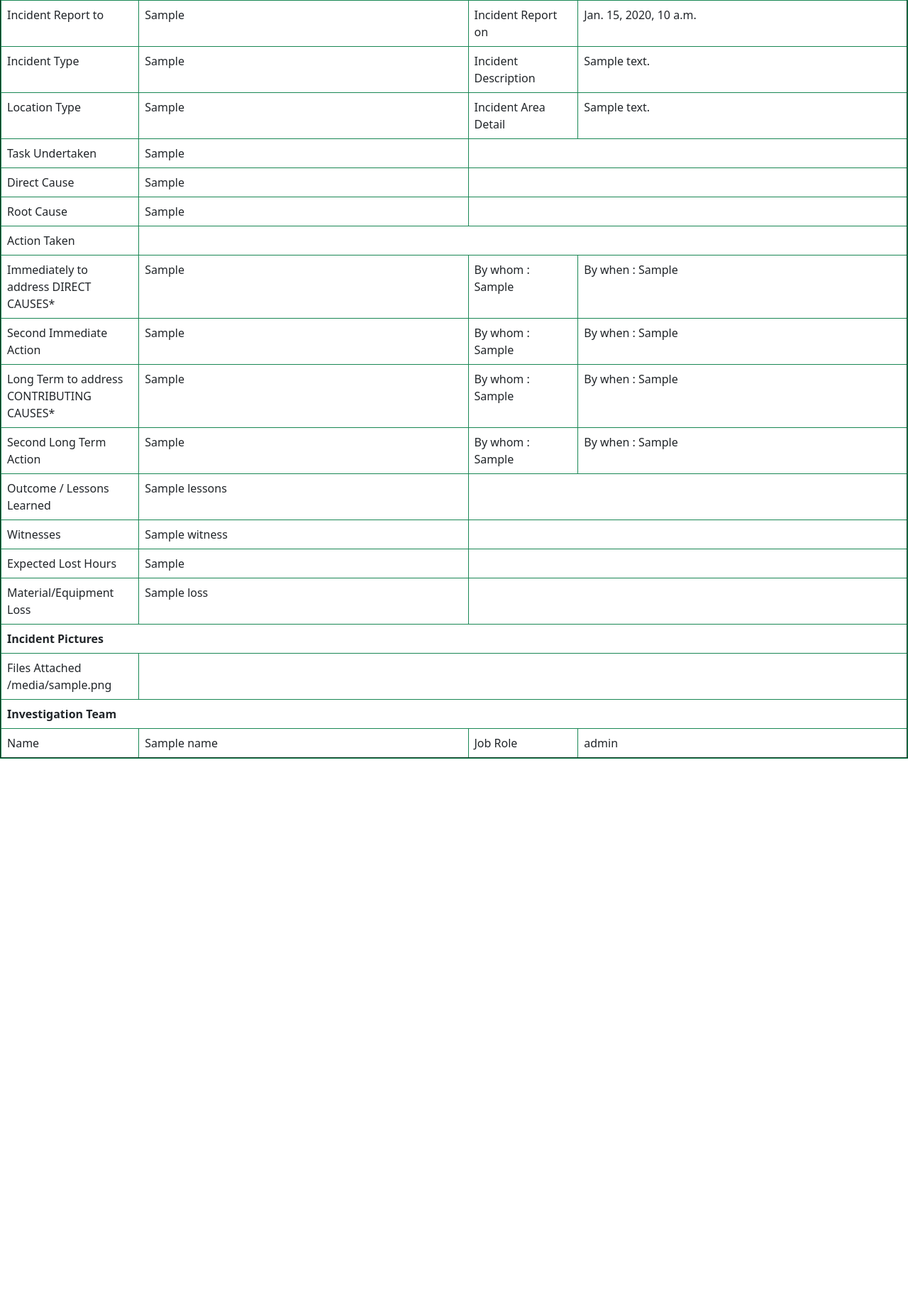
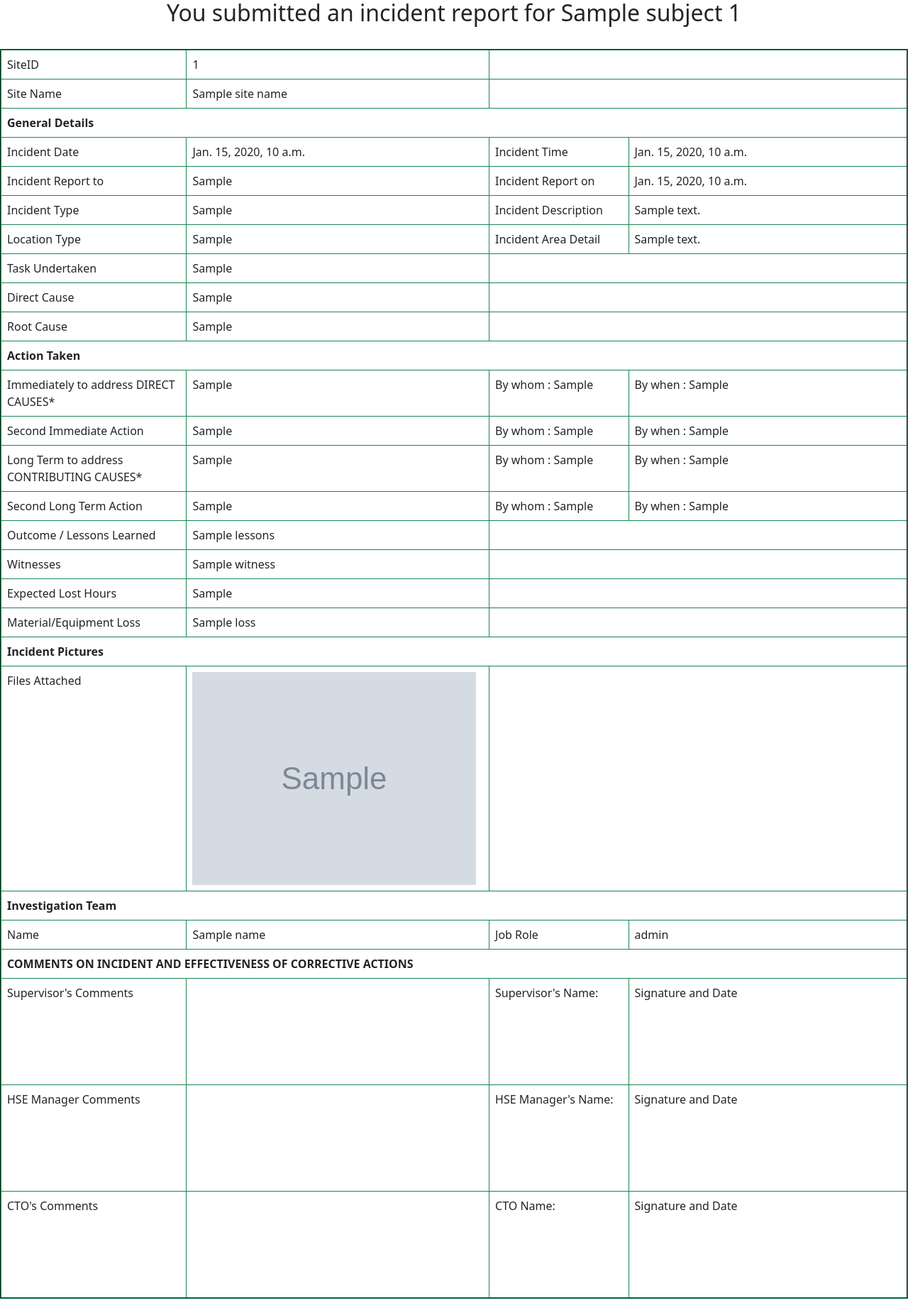
Before and after one commit to prompt2k2/IncidentApp, a Django app: template SS-Incident-App-Prod/IMRegister/templates/IMRegister/sheep.html in a window 1280 px wide. Shown: the part 325-2168 px from the top of the page at 71% size. Before the commit the page ends 1394 px from the top, so only its background shows below. Run offline with Django 3.2, Linux system fonts and the light colour scheme; the template is opened without the code that fills it: most values are stand-ins (such as "Sample title", 1, 10 or a date in 2020); grey boxes marked "Sample" are stand-in pictures; some libraries are stand-ins or nearby versions.

Commit message:
Added image to template

```diff
--- a/SS-Incident-App-Prod/IMRegister/forms.py
+++ b/SS-Incident-App-Prod/IMRegister/forms.py
@@ -1,4 +1,4 @@
-from django.forms import ModelForm, Textarea,DateInput,ClearableFileInput, TimeInput, CheckboxSelectMultiple, NumberInput, TextInput, RadioSelect
+from django.forms import ModelForm, Textarea,DateInput, FileInput, ClearableFileInput, TimeInput, CheckboxSelectMultiple, NumberInput, TextInput, RadioSelect
 from .models import Incident
 
 
@@ -22,7 +22,9 @@ class IMRegisterForms(ModelForm):
             'reported_to' : TextInput( ),
             'date_reported' :DateInput(attrs={'type':'date'}),
             'incident_area' :Textarea(attrs={'rows':3, 'placeholder': 'e.g DB, Generator area, etc'}),
-            'files' :ClearableFileInput(attrs={'multiple':True}),
+
+            'files' :FileInput(attrs={'multiple':True}), #ClearableFileInput
+
             'incident_area_detail' : Textarea(attrs={'rows':3, 'placeholder':"Incident area within the premises"}),
             'direct_cause' : Textarea(attrs={'rows':3,'placeholder':'State incident direct cause'}),
             'root_cause' : Textarea(attrs={'rows':3,'placeholder':'State incident root cause'}),
--- a/SS-Incident-App-Prod/IMRegister/templates/IMRegister/sheep.html
+++ b/SS-Incident-App-Prod/IMRegister/templates/IMRegister/sheep.html
@@ -1,7 +1,8 @@
 <!DOCTYPE html>
 
-<html>
+<html lang="en">
 {% load static %}
+{% load crispy_forms_tags %}
 <head>
     <meta charset="UTF-8">
     <meta http-equiv="X-UA-Compatible" content="IE=edge">
@@ -16,16 +17,18 @@
 </head>
     <body>
         <br>
-        <div>
-        <img class="row-cols-2" src="{% static "images/SSlogo.png" %}" width=60>
-            <h2>You submitted an incident report for {{subject}}</h2>
-            <h3>Your Incident ID: {{ managername }}</h3>
+        <div class="text-center">
+            <img src="C:\Users\IT Manager\DEV\SS-Incident-App-Prod\SS-Incident-App-Prod\static\images\SSlogo.png" alt="Starsight Energy Logo">
+
+
+                <h2>You submitted an incident report for {{subject}} {{SiteID}} </h2>
+
         </div>
 
-
-        <table border="2" width="90%" cellspacing="3" cellpadding="3" class="table table-bordered border-success">
+    <div background-image=''>
+        <table border="2" width="100%" cellspacing="3" cellpadding="3" class="table table-bordered border-success" >
             <tr>
-                <td width="10%">SiteID </td>
+                <td width="20%">SiteID </td>
                 <td width="30%"> {{SiteID}} </td>
             </tr>
 
@@ -40,7 +43,7 @@
             <tr>
                 <td> Incident Date </td>
                 <td>  {{incident_date }} </td>
-                <td width="10%"> Incident Time   </td>
+                <td width="15%"> Incident Time   </td>
                 <td width="30%">{{incident_time}}  </td>
             </tr>
 
@@ -81,7 +84,7 @@
             </tr>
 
             <tr>
-                <td> Action Taken </td>
+                <th colspan="4"> Action Taken </th>
 
                 <tr>
 
@@ -135,7 +138,9 @@
 
             <th colspan="4"> Incident Pictures </th>
             <tr>
-                <td> Files Attached {{files}} </td>
+                <td> Files Attached</td>
+
+                <td> <img src="{{files.files.url}}"> </td>
             </tr>
 
             <th colspan="4"> Investigation Team </th>
@@ -145,6 +150,26 @@
                 <td> Job Role</td>
                 <td> {{ job_role}} </td>
             </tr>
+
+            <th colspan="4"> COMMENTS ON INCIDENT AND EFFECTIVENESS OF CORRECTIVE ACTIONS </th>
+                <tr height='150'>
+                    <td> Supervisor's Comments </td>
+                    <td>  </td>
+                    <td> Supervisor's Name: </td>
+                    <td> Signature and Date</td>
+                </tr>
+                <tr height='150'>
+                    <td> HSE Manager Comments </td>
+                    <td>  </td>
+                    <td> HSE Manager's Name: </td>
+                    <td> Signature and Date</td>
+                </tr>
+                <tr height='150'>
+                    <td> CTO's Comments </td>
+                    <td >  </td>
+                    <td> CTO Name: </td>
+                    <td> Signature and Date</td>
+                </tr>
 
 {% comment %}
             <tr>
@@ -174,7 +199,7 @@
             </tr> {% endcomment %}
 
         </table>
-
+    </div>
 
     <script src="https://cdn.jsdelivr.net/npm/bootstrap@5.0.1/dist/js/bootstrap.bundle.min.js" integrity="sha384-gtEjrD/SeCtmISkJkNUaaKMoLD0//ElJ19smozuHV6z3Iehds+3Ulb9Bn9Plx0x4" crossorigin="anonymous">
     </script>
@@ -183,4 +208,12 @@
     <script src="https://cdn.jsdelivr.net/npm/bootstrap@5.0.1/dist/js/bootstrap.min.js" integrity="sha384-Atwg2Pkwv9vp0ygtn1JAojH0nYbwNJLPhwyoVbhoPwBhjQPR5VtM2+xf0Uwh9KtT" crossorigin="anonymous">
     </script>
     </body>
+    <footer>
+        <div class="text-center">
+        <img src="C:\Users\IT Manager\DEV\SS-Incident-App-Prod\SS-Incident-App-Prod\static\images\SSlogo.png" alt="Starsight Energy Logo">
+
+            <h2>You submitted an incident report for {{subject}} {{SiteID}}</h2>
+
+        </div>
+    </footer>
 </html>
```
Also changed, not shown: SS-Incident-App-Prod/IMRegister/models.py (+6 -6 lines), SS-Incident-App-Prod/IMRegister/resources.py (+5 -2 lines), SS-Incident-App-Prod/IMRegister/templates/IMRegister/incident.html (+8 -1 lines), SS-Incident-App-Prod/IMRegister/views.py (+37 -18 lines), SS-Incident-App-Prod/IMRegister/migrations/0011_auto_20211118_1301.py (added), SS-Incident-App-Prod/IMRegister/migrations/0012_alter_incident_files.py (added), SS-Incident-App-Prod/IMRegister/templates/IMRegister/SSlogo.png (added), SS-Incident-App-Prod/db.sqlite3, SS-Incident-App-Prod/media/Splitter.jpg (deleted), SS-Incident-App-Prod/media/Splitter_2M5MB5l.jpg (deleted), SS-Incident-App-Prod/media/Splitter_Ha3smZQ.jpg (deleted), SS-Incident-App-Prod/media/Splitter_OFdeyO8.jpg (deleted), SS-Incident-App-Prod/media/Splitter_ZlbnXoq.jpg (deleted), SS-Incident-App-Prod/media/Splitter_sLqJRs7.jpg (deleted).
